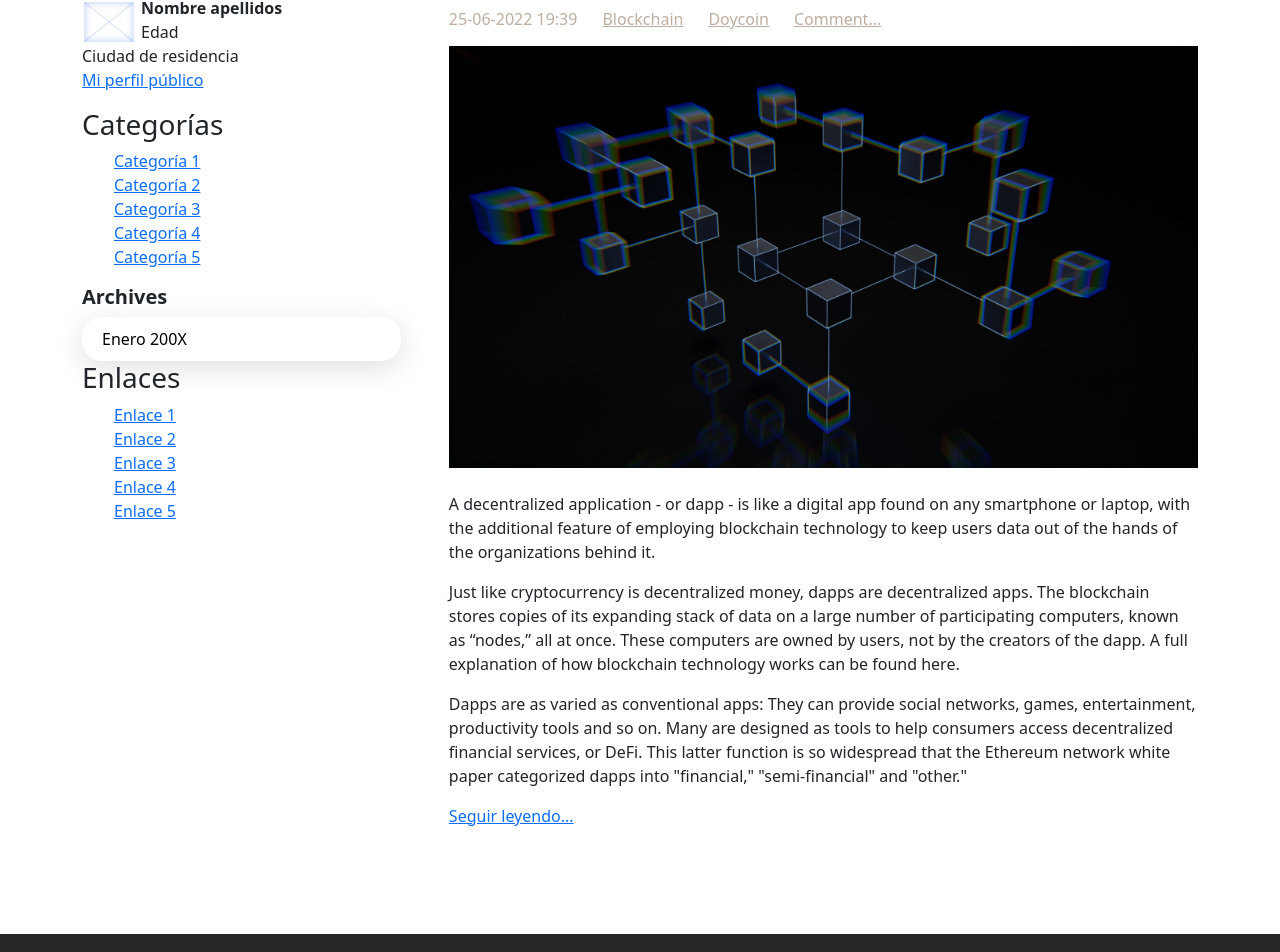
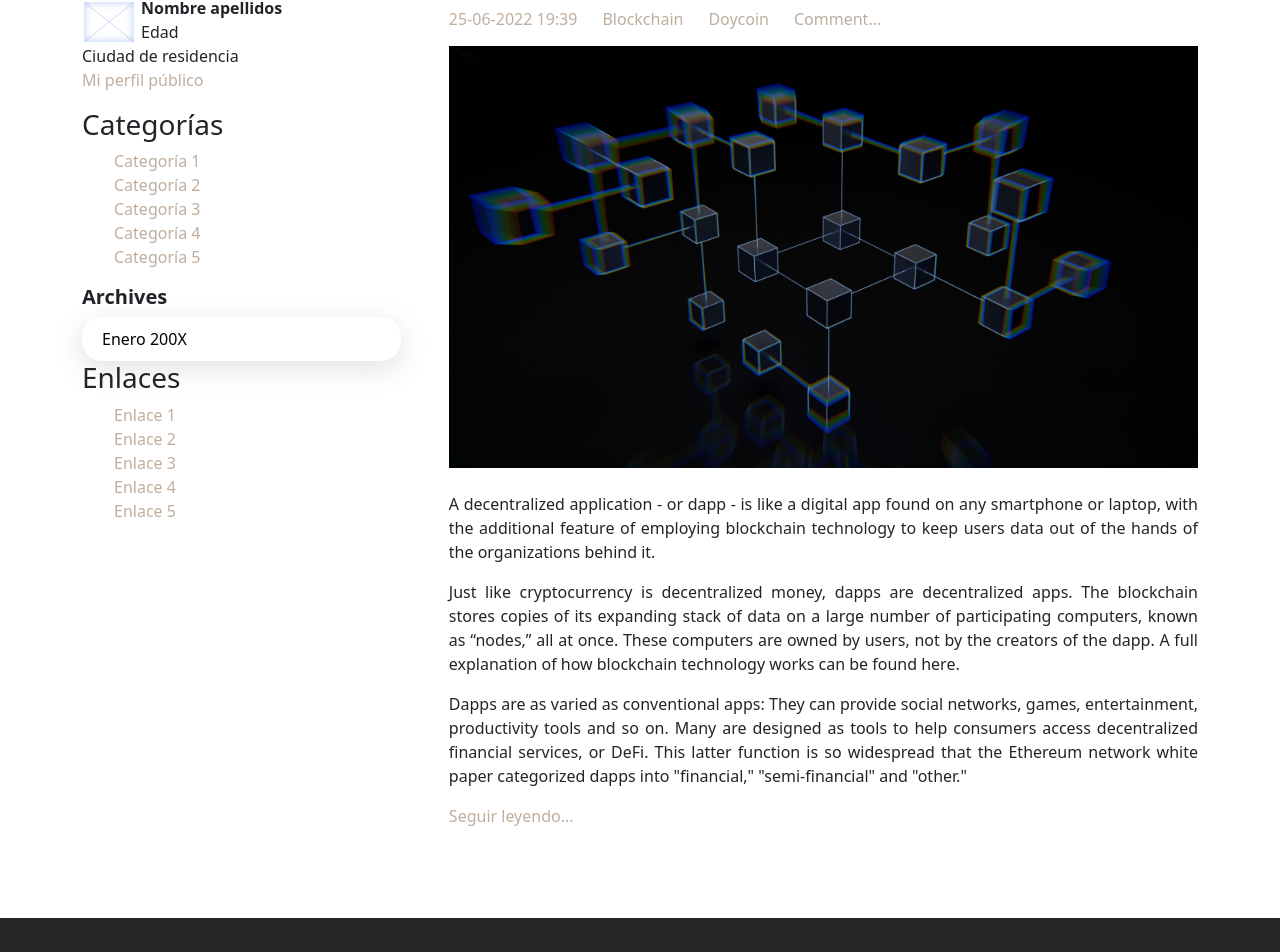
Before and after one commit to srteerra/MIPagina, a plain HTML site: page index.html in a window 1280 px wide. Shown: the part 242-1194 px from the top of the page. Drawn offline with nearby package versions, Linux system fonts and the light colour scheme.

Commit message:
acticle section done

```diff
--- a/css/principal.css
+++ b/css/principal.css
@@ -6,8 +6,14 @@ body {
 }
 
 a {
-  text-decoration: none;
-  color: inherit;
+  text-decoration: none !important;
+  color:#BFAE9F !important;
+  transition: ease 0.3s !important;
+}
+
+a:hover {
+  color:rgb(158, 110, 47) !important;
+  text-decoration: underline !important;
 }
 
 li {
@@ -119,6 +125,7 @@ h3 {
 /* ---- Contenidos --------------------------------------------------------- */
 #contenido .articulo {
   width: 100%;
+  text-align: justify;
 }
 
 #contenido .articulo img {
@@ -142,13 +149,6 @@ h3 {
 #contenido .info li:not(:first-of-type) {
   padding-left: 25px;
 }
-
-#contenido .info a {
-  color:#BFAE9F;
-  transition: ease 0.3s;
-}
-
-#contenido .info a:hover { color:rgb(158, 110, 47); }
 
 #contenido #secundario #sobremi img {
   float: left;
--- a/index.html
+++ b/index.html
@@ -127,7 +127,7 @@
               "financial," "semi-financial" and "other."
             </p>
 
-            <p class="btn-more"><a href="#">Seguir leyendo...</a></p>
+            <a href="#">Seguir leyendo...</a>
           </div>
           <!-- /articulo -->
         </div>
```
